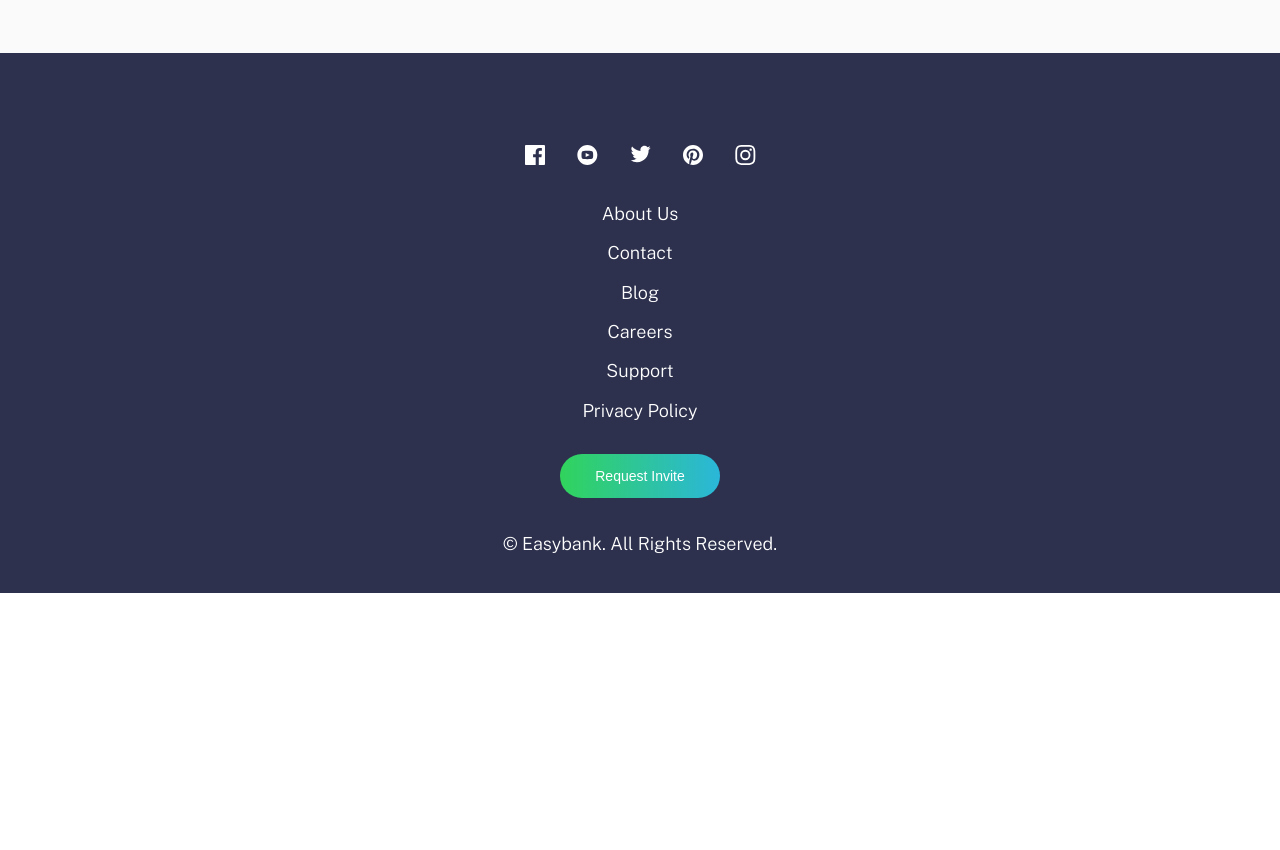
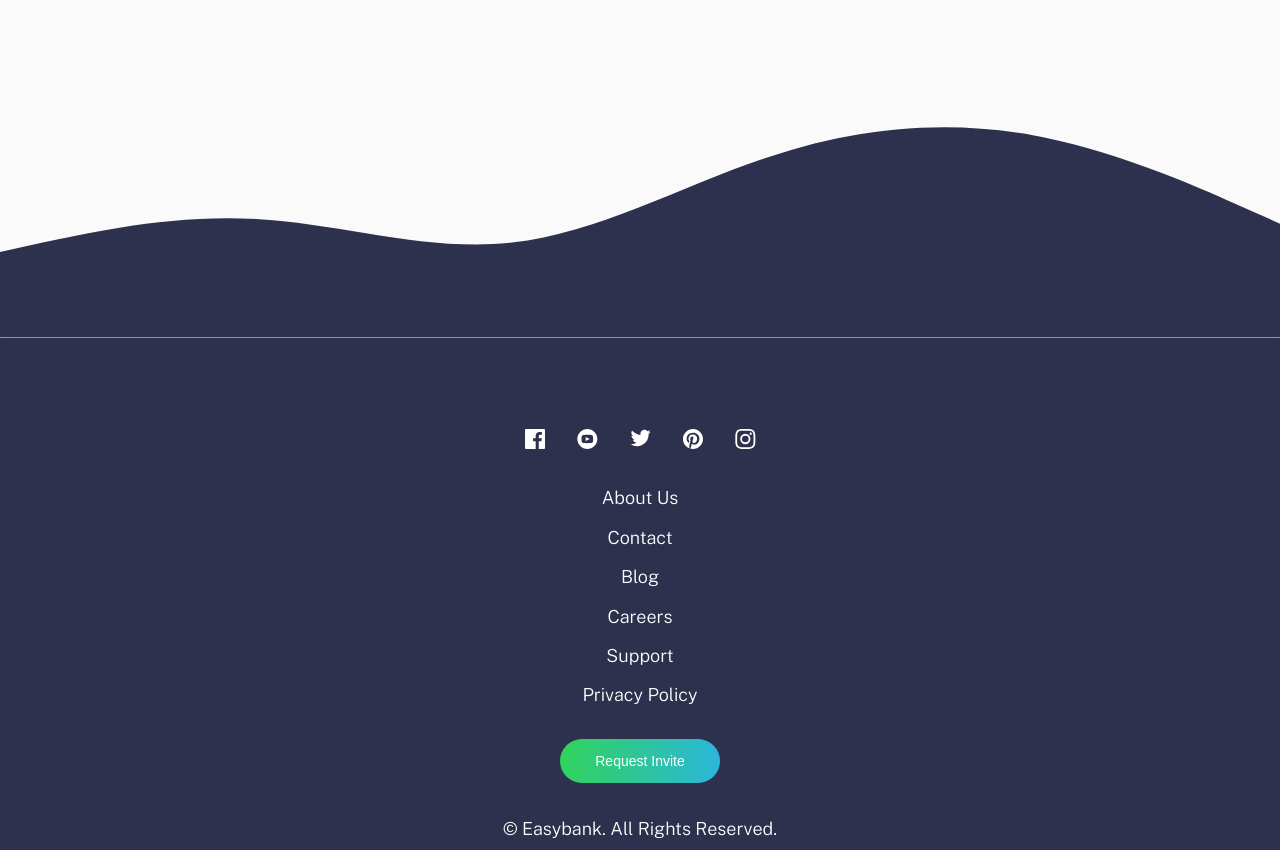
Before and after one commit to asadmoosvi/frontendmentor-easybank-challenge, a website built with Parcel: page index.html in a window 1280 px wide. Shown: the part 1898-2748 px from the top of the page. Before the commit the page ends 2491 px from the top, so only its background shows below. Built offline with nearby package versions, Linux system fonts and the light colour scheme; files whose address does not match are found by name.

Commit message:
Add footer wave

```diff
--- a/app/scss/_footer.scss
+++ b/app/scss/_footer.scss
@@ -1,4 +1,8 @@
 .footer {
+  .wave {
+    background: $veryLightGray;
+  }
+
   background-color: $darkBlue;
   color: $white;
   .container {
--- a/index.html
+++ b/index.html
@@ -208,6 +208,11 @@
   </section>
 
   <footer class="footer">
+    <svg class="wave" xmlns="http://www.w3.org/2000/svg" viewBox="0 0 1440 320">
+      <path fill="#2d314d" fill-opacity="1"
+        d="M0,224L48,213.3C96,203,192,181,288,186.7C384,192,480,224,576,213.3C672,203,768,149,864,117.3C960,85,1056,75,1152,90.7C1248,107,1344,149,1392,170.7L1440,192L1440,320L1392,320C1344,320,1248,320,1152,320C1056,320,960,320,864,320C768,320,672,320,576,320C480,320,384,320,288,320C192,320,96,320,48,320L0,320Z">
+      </path>
+    </svg>
     <div class="container container--pall">
 
       <div class="footer__logo">
```
